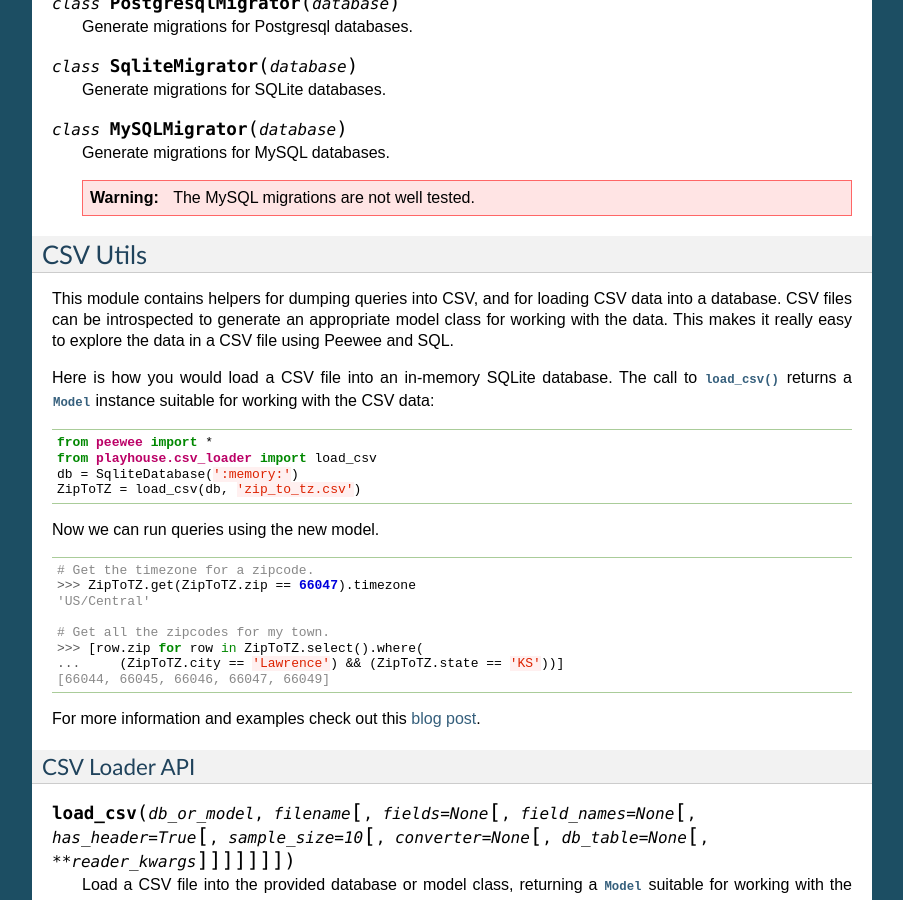
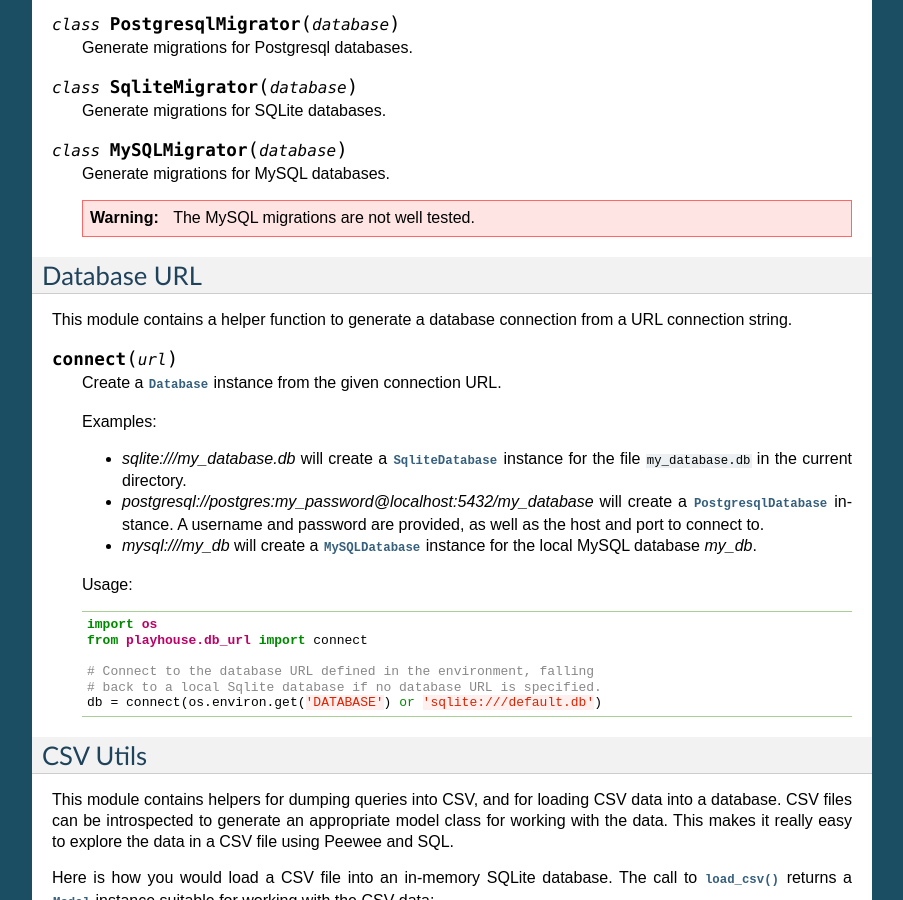
Before and after one commit to coleifer/peewee, a Sphinx documentation site: the page built from docs/peewee/playhouse.rst, in a window 1280 px wide and 900 px high, scrolled down 32993 px. Shown: the whole window, without its empty margins (198-1101 px from the left). Built offline with Sphinx 7.4.7, drawn with Linux system fonts in a browser that asks for light colours; pages that are not in the unit, such as notebooks, are missing from menus; some of the changed text lies outside the part shown.

Commit message:
Database URL module documentation.

```diff
--- a/docs/peewee/playhouse.rst
+++ b/docs/peewee/playhouse.rst
@@ -28,6 +28,7 @@
 
 * :ref:`pwiz`
 * :ref:`migrate`
+* :ref:`db_url`
 * :ref:`csv_utils`
 * :ref:`read_slaves`
 * :ref:`pool`
@@ -2177,6 +2178,34 @@
 
     .. warning:: The MySQL migrations are not well tested.
 
+.. _db_url:
+
+Database URL
+------------
+
+This module contains a helper function to generate a database connection from a URL connection string.
+
+.. py:function:: connect(url)
+
+    Create a :py:class:`Database` instance from the given connection URL.
+
+    Examples:
+
+    * *sqlite:///my_database.db* will create a :py:class:`SqliteDatabase` instance for the file ``my_database.db`` in the current directory.
+    * *postgresql://postgres:my_password@localhost:5432/my_database* will create a :py:class:`PostgresqlDatabase` instance. A username and password are provided, as well as the host and port to connect to.
+    * *mysql:///my_db* will create a :py:class:`MySQLDatabase` instance for the local MySQL database *my_db*.
+
+    Usage:
+
+    .. code-block:: python
+
+        import os
+        from playhouse.db_url import connect
+
+        # Connect to the database URL defined in the environment, falling
+        # back to a local Sqlite database if no database URL is specified.
+        db = connect(os.environ.get('DATABASE') or 'sqlite:///default.db')
+
 
 .. _csv_utils:
 
```
